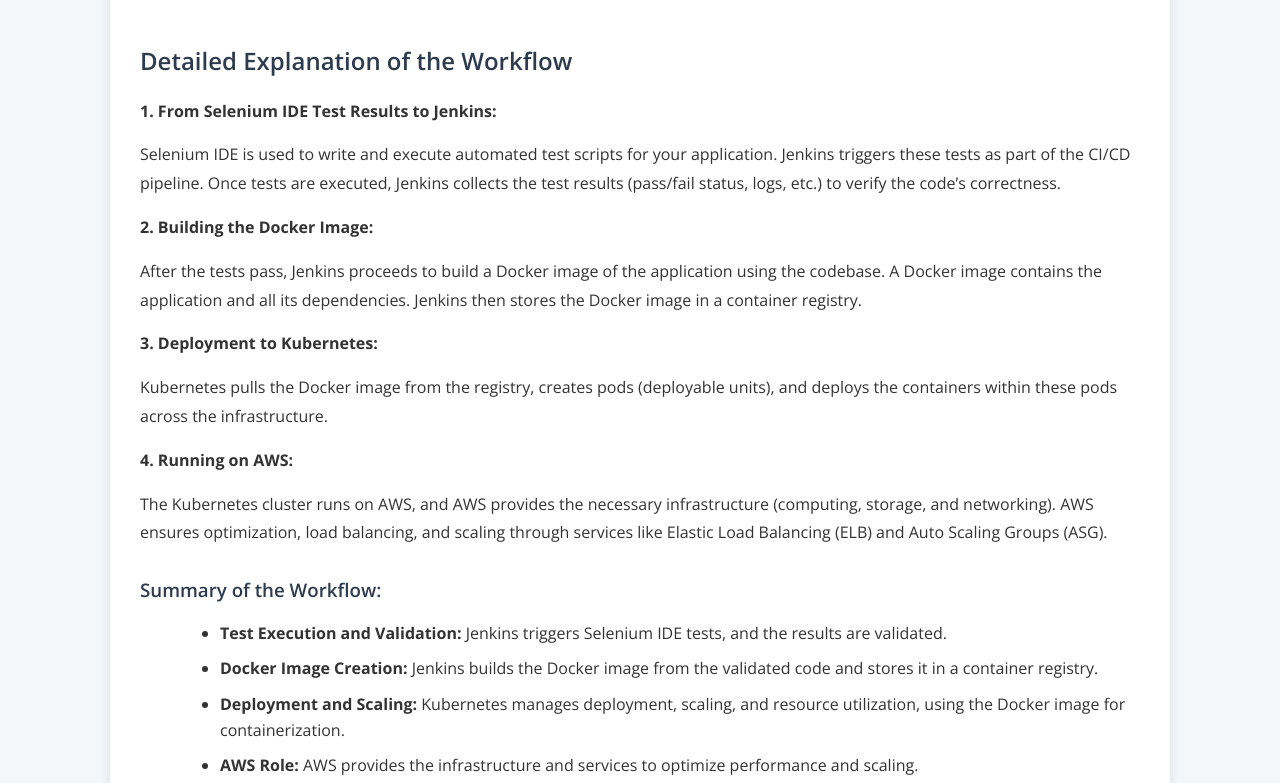
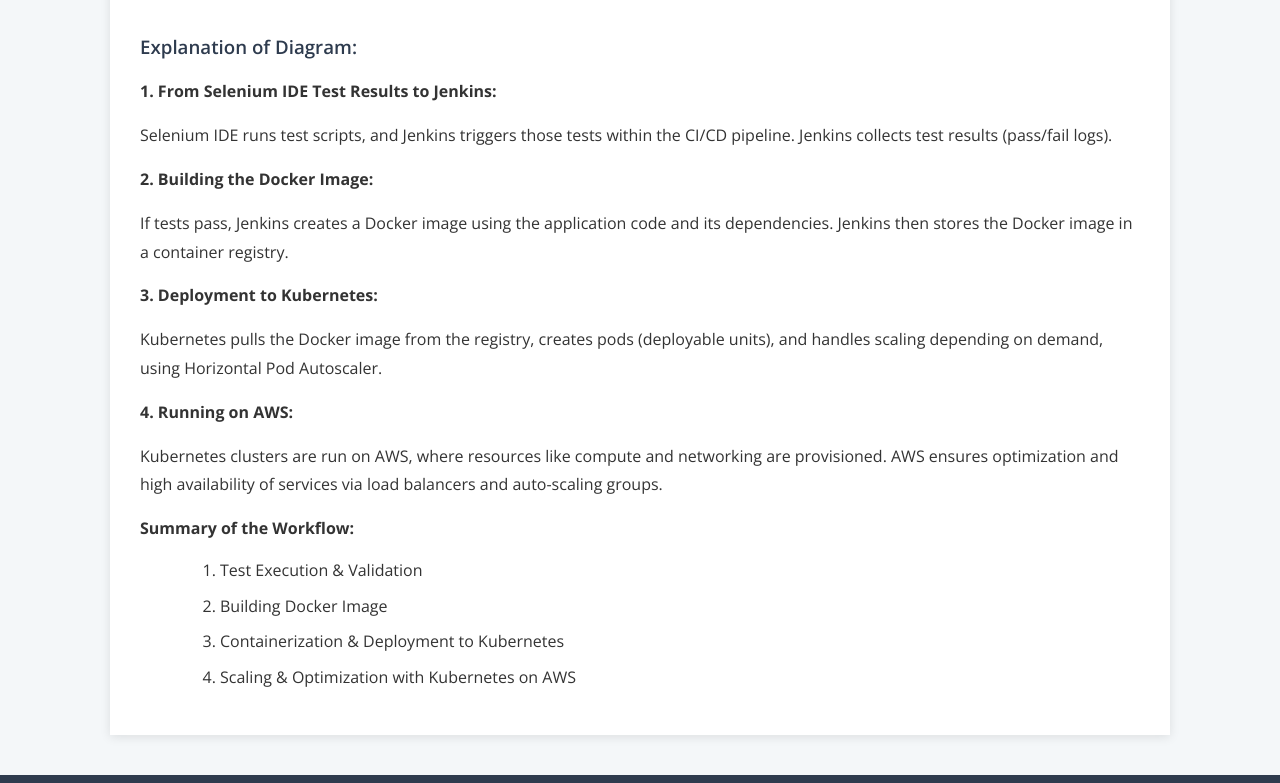
Before and after one commit to hakanovski/Jenkins-Exploration, a plain HTML site: page index.html in a window 1280 px wide. Shown: the part 8518-9301 px from the top of the page. Drawn offline with nearby package versions, Linux system fonts and the light colour scheme.

Commit message:
Update index.html
Full repo fund

```diff
--- a/index.html
+++ b/index.html
@@ -330,27 +330,26 @@
     <!-- Insert HOLY FINAL DIAGRAM at last! -->
     <img src="IMG_4708.png" alt="HOLY Diagram">
 
-    <!-- Insert Detailed Explanation after final diagram -->
-    <h2>Detailed Explanation of the Workflow</h2>
+    <h3>Explanation of Diagram:</h3>
     <p><strong>1. From Selenium IDE Test Results to Jenkins:</strong></p>
-    <p>Selenium IDE is used to write and execute automated test scripts for your application. Jenkins triggers these tests as part of the CI/CD pipeline. Once tests are executed, Jenkins collects the test results (pass/fail status, logs, etc.) to verify the code’s correctness.</p>
+    <p>Selenium IDE runs test scripts, and Jenkins triggers those tests within the CI/CD pipeline. Jenkins collects test results (pass/fail logs).</p>
 
     <p><strong>2. Building the Docker Image:</strong></p>
-    <p>After the tests pass, Jenkins proceeds to build a Docker image of the application using the codebase. A Docker image contains the application and all its dependencies. Jenkins then stores the Docker image in a container registry.</p>
+    <p>If tests pass, Jenkins creates a Docker image using the application code and its dependencies. Jenkins then stores the Docker image in a container registry.</p>
 
     <p><strong>3. Deployment to Kubernetes:</strong></p>
-    <p>Kubernetes pulls the Docker image from the registry, creates pods (deployable units), and deploys the containers within these pods across the infrastructure.</p>
+    <p>Kubernetes pulls the Docker image from the registry, creates pods (deployable units), and handles scaling depending on demand, using Horizontal Pod Autoscaler.</p>
 
     <p><strong>4. Running on AWS:</strong></p>
-    <p>The Kubernetes cluster runs on AWS, and AWS provides the necessary infrastructure (computing, storage, and networking). AWS ensures optimization, load balancing, and scaling through services like Elastic Load Balancing (ELB) and Auto Scaling Groups (ASG).</p>
+    <p>Kubernetes clusters are run on AWS, where resources like compute and networking are provisioned. AWS ensures optimization and high availability of services via load balancers and auto-scaling groups.</p>
 
-    <h3>Summary of the Workflow:</h3>
-    <ul>
-        <li><strong>Test Execution and Validation:</strong> Jenkins triggers Selenium IDE tests, and the results are validated.</li>
-        <li><strong>Docker Image Creation:</strong> Jenkins builds the Docker image from the validated code and stores it in a container registry.</li>
-        <li><strong>Deployment and Scaling:</strong> Kubernetes manages deployment, scaling, and resource utilization, using the Docker image for containerization.</li>
-        <li><strong>AWS Role:</strong> AWS provides the infrastructure and services to optimize performance and scaling.</li>
-    </ul>
+    <p><strong>Summary of the Workflow:</strong></p>
+    <ol>
+        <li>Test Execution & Validation</li>
+        <li>Building Docker Image</li>
+        <li>Containerization & Deployment to Kubernetes</li>
+        <li>Scaling & Optimization with Kubernetes on AWS</li>
+    </ol>
 </div>
 
 <footer>
```
